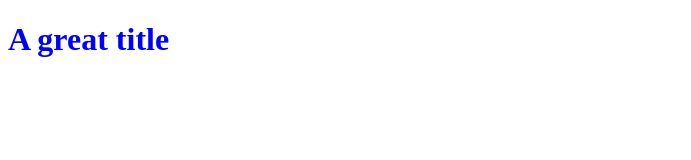
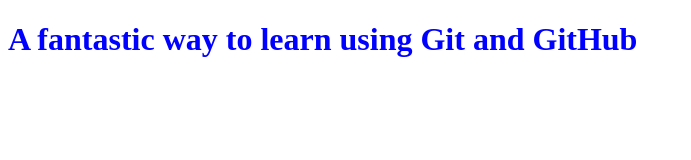
Before and after one commit to Vincent-Tshipamba/OpenclassroomsProject, a plain HTML site: page index.html in a window 1280 px wide. Shown: the whole page, without its empty margins (0-691 px from the left). Drawn offline with Linux system fonts and the light colour scheme.

Commit message:
h1 title change

```diff
--- a/index.html
+++ b/index.html
@@ -7,6 +7,6 @@
     <link rel="stylesheet" href="styles.css">
 </head>
 <body>
-    <h1>A great title</h1>
+    <h1>A fantastic way to learn using Git and GitHub</h1>
 </body>
 </html>
```
